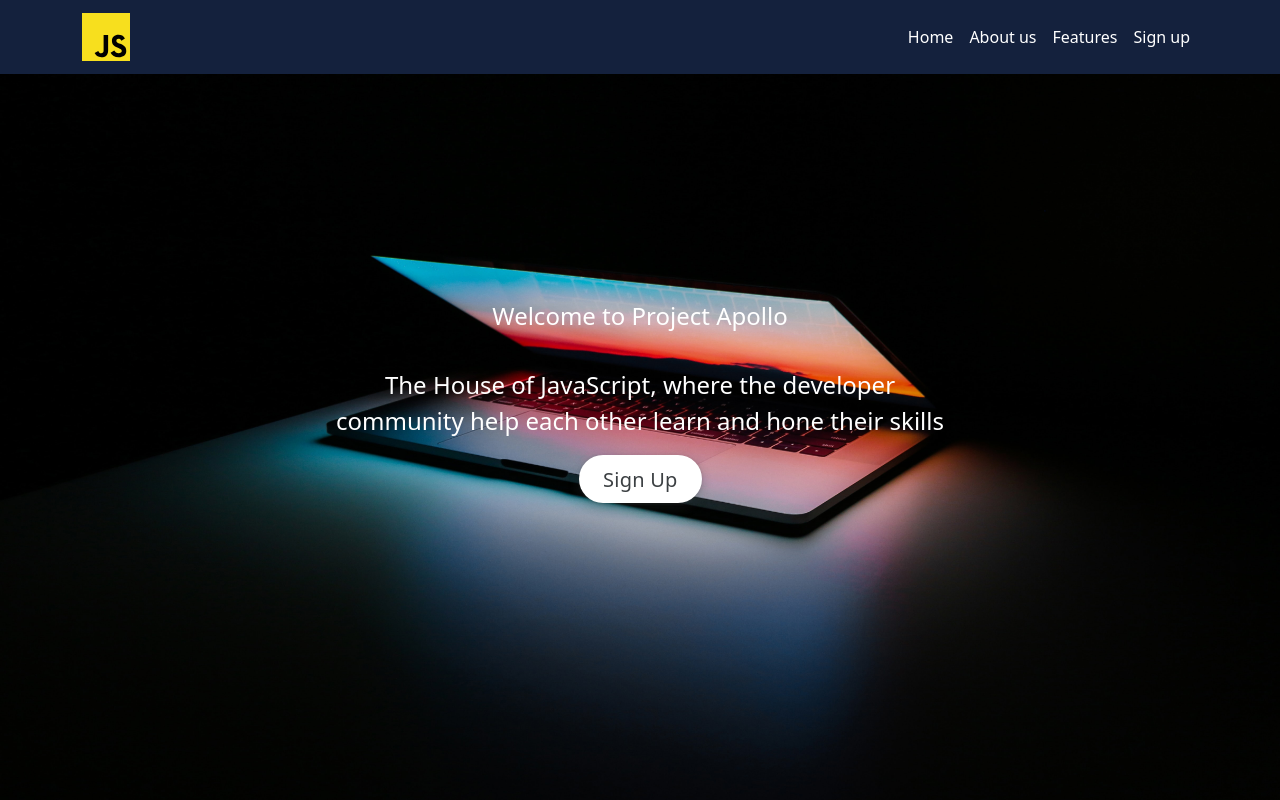
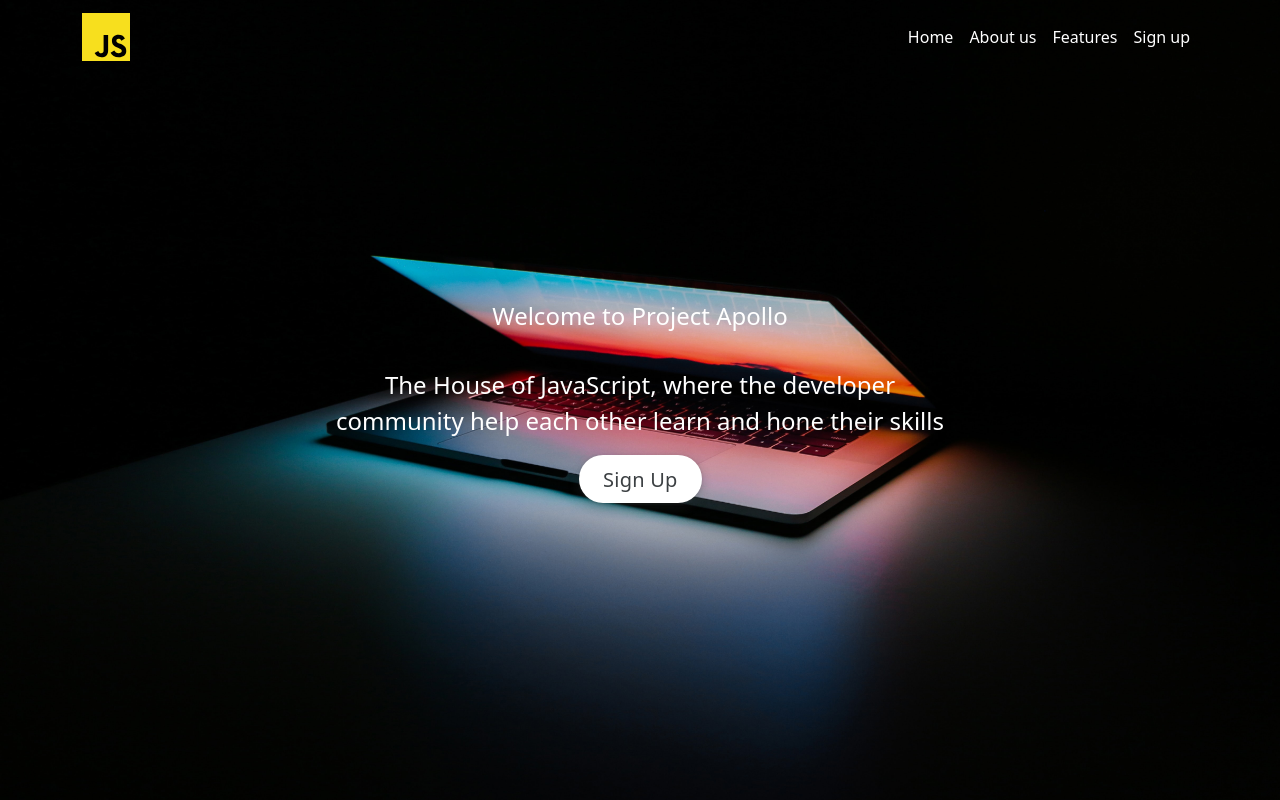
Before and after one commit to TshiSelle/Project-Apollo-LP, a React (Create React App) app in the folder apollo/: page / in a window 1280 px wide. Shown: the top 800 px of the page. Built offline with nearby package versions, Linux system fonts and the light colour scheme.

Commit message:
Navbar change color on scroll

```diff
--- a/apollo/src/components/nav/MyNavBar.jsx
+++ b/apollo/src/components/nav/MyNavBar.jsx
@@ -1,4 +1,4 @@
-import React, { Component } from 'react';
+import React, { Component, useState, useEffect} from 'react';
 import Nav from 'react-bootstrap/Nav';
 import Container from 'react-bootstrap/Container';
 import Navbar from 'react-bootstrap/Navbar';
@@ -7,11 +7,25 @@ import './nav.css';
 import jslogo from '../../assets/javascript-svgrepo-com.svg';
 
 function MyNavbar() {
+  const [navcolor, setNavcolor] = useState(false)
+  const changeBackground = () => {
+    console.log(window.scrollY)
+    if (window.scrollY >= 100) {
+      setNavcolor(true)
+    } else {
+      setNavcolor(false)
+    }
+  }
 
+  useEffect(() => {
+    changeBackground()
+    // adding the event when scroll change background
+    window.addEventListener("scroll", changeBackground)
+  })
 
   return (
     <div>
-      <Navbar  className="nav"  fixed='top' expand='lg'>
+      <Navbar  className={navcolor ? "nav" : "nav2"}  fixed='top' expand='lg'>
         <Container>
           <Navbar.Brand className='navlink'>
             <a href='#header'>
--- a/apollo/src/components/nav/nav.css
+++ b/apollo/src/components/nav/nav.css
@@ -1,5 +1,8 @@
 .nav {
   background-color: var(--color-secondary);
+}
+.nav2 {
+  background-color: transparent;
 }
 
 .navlink {
```
